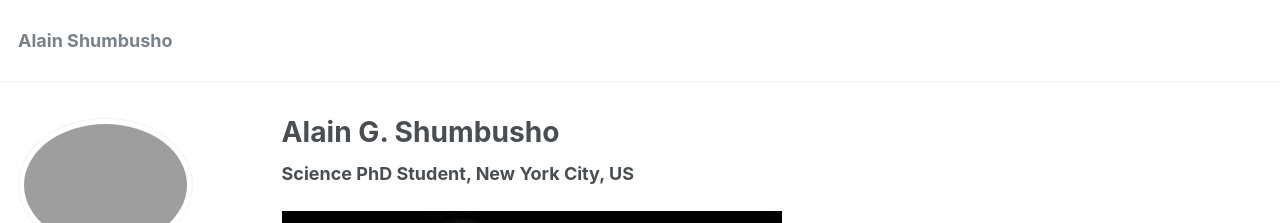
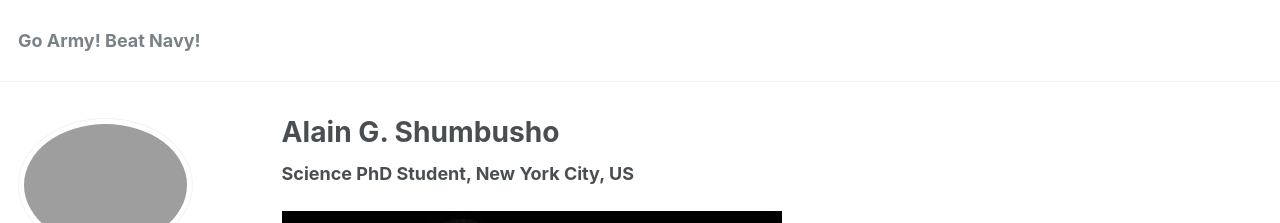
Before and after one commit to phdcsseiden/phdcsseiden.github.io, a Jekyll site: the page built from _pages/about.md, in a window 1280 px wide and 900 px high. Shown: the top 223 px of the window. Built offline with Jekyll 4.4.1, drawn with Linux system fonts in a browser that asks for light colours.

Commit message:
Update _config.yml

```diff
--- a/_config.yml
+++ b/_config.yml
@@ -7,7 +7,7 @@
 
 # Site Settings
 locale                   : "en-US"
-title                    : "Alain Shumbusho"
+title                    : " Go Army! Beat Navy! "
 title_separator          : "-"
 name                     : &name "Alain S"
 description              : &description "personal description"
```
